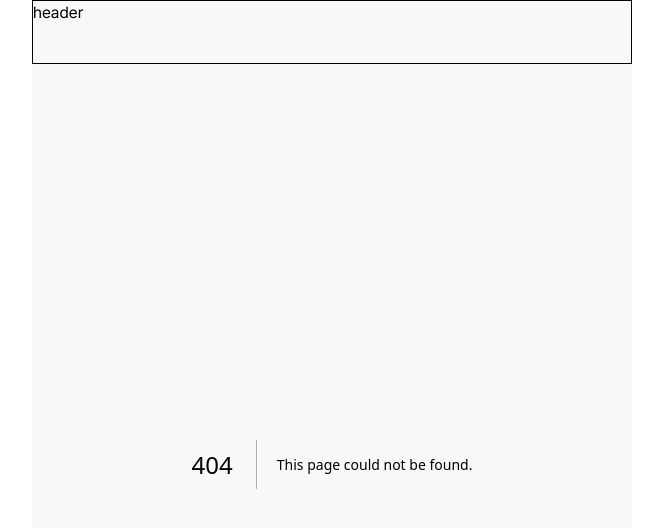
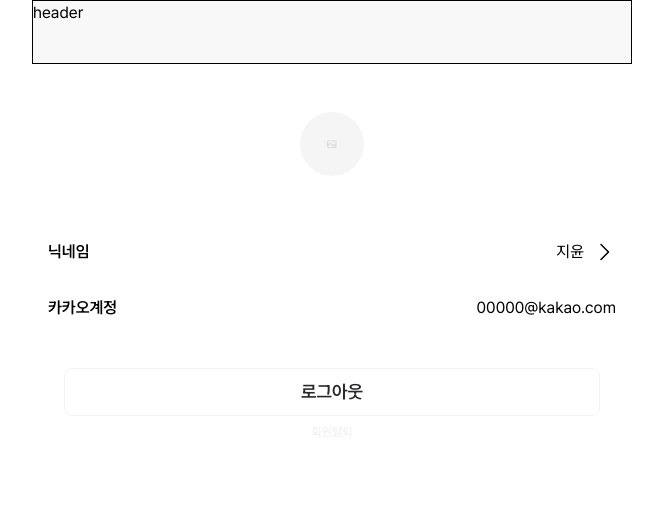
Before and after one commit to FC-DEV3-Final-Project/zoop-frontend, a Next.js app: page /mypage/1/user-info in a window 1280 px wide. Before the commit this address had no page. Shown: the top 528 px of the page, without its empty margins (308-971 px from the left). Built offline with nearby package versions, Linux system fonts and the light colour scheme.

Commit message:
design: 내정보 페이지 퍼블리싱

```diff
--- a/src/app/mypage/[id]/page.tsx
+++ b/src/app/mypage/[id]/page.tsx
@@ -1,8 +1,13 @@
 "use client";
 import ReviewItem from "@/components/common/ReviewItem";
 import PropertyListSection from "@/components/common/PropertyListSection";
+import { useRouter } from "next/navigation";
+import { use } from "react";
 
-export default function MyPage({ params }: { params: { id: string } }) {
+export default function MyPage({ params }: { params: Promise<{ id: string }> }) {
+  const router = useRouter();
+  const { id } = use(params);
+
   // 임시 데이터
   const userData = {
     profileImage: "/imgs/default-profile.png",
@@ -165,7 +170,7 @@ export default function MyPage({ params }: { params: { id: string } }) {
   ];
 
   const handleEdit = () => {
-    alert("내 정보 수정 클릭!");
+    router.push(`/mypage/${id}/user-info`);
   };
   const handleMoreReviews = () => {
     alert("리뷰 더보기 클릭!");
--- /dev/null
+++ b/src/app/mypage/[id]/user-info/page.tsx
@@ -0,0 +1,60 @@
+"use client";
+
+import { useParams, useRouter } from "next/navigation";
+
+// 임시 데이터
+const userData = {
+  profileImage: "/imgs/default-profile.png",
+  nickname: "지윤",
+  email: "00000@kakao.com",
+};
+
+export default function UserInfoPage() {
+  const router = useRouter();
+  const { id } = useParams();
+
+  const handleEditNickname = () => {
+    router.push(`/mypage/${id}/user-info/edit-nickname`);
+  };
+
+  return (
+    <>
+      <div className="relative h-screen bg-white">
+        {/* 상단 프로필 이미지 영역 */}
+        <div className="flex h-40 items-center justify-center self-stretch bg-white px-5 py-3.5">
+          <img
+            src={userData.profileImage}
+            alt="프로필"
+            className="h-16 w-16 rounded-full bg-gray-100 object-cover"
+          />
+        </div>
+        {/* 하단 영역 */}
+        <div className="flex flex-col gap-8 bg-white">
+          {/* 정보 영역 */}
+          <div className="flex flex-col">
+            <div className="flex justify-between p-4">
+              <span className="font-semibold">닉네임</span>
+              <button className="flex gap-2" onClick={() => handleEditNickname()}>
+                <span>{userData.nickname}</span>
+                <img src="/icons/arrow-right.svg" alt="수정" className="h-6 w-6" />
+              </button>
+            </div>
+            <div className="flex justify-between p-4">
+              <span className="font-semibold">카카오계정</span>
+              <div className="flex gap-2">
+                <span>{userData.email}</span>
+              </div>
+            </div>
+          </div>
+          {/* 버튼 영역 */}
+          <div className="flex flex-col items-center gap-2 px-8">
+            <button className="h-12 w-full rounded-lg border border-gray-200 text-lg font-semibold text-zinc-800">
+              로그아웃
+            </button>
+            <button className="text-xs text-gray-300">회원탈퇴</button>
+          </div>
+        </div>
+      </div>
+    </>
+  );
+}
```
